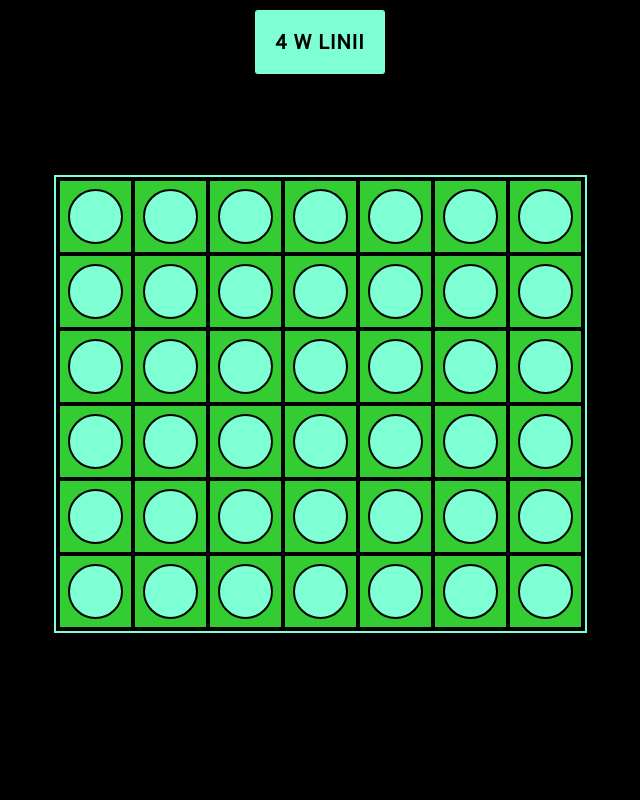
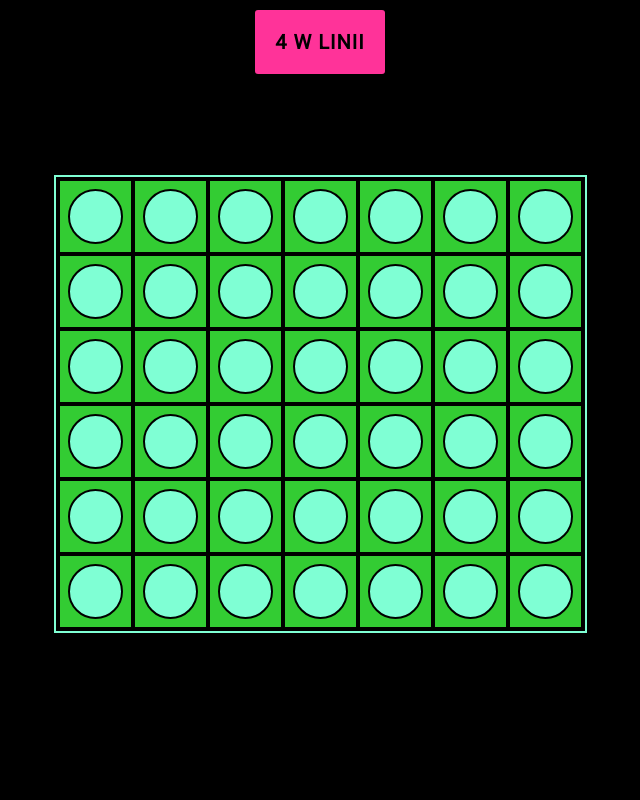
Before and after one commit to framista/play, a PHP site: page / in a window 1280 px wide. Shown: the whole page, without its empty margins (320-960 px from the left). Run offline with PHP 8.4, Linux system fonts and the light colour scheme.

Commit message:
Change color for the next player

```diff
--- a/css/style.css
+++ b/css/style.css
@@ -1,7 +1,8 @@
 :root {
     box-sizing: border-box;
     font-size: 10px;
-    --brown: rgba(0, 0, 0, 0.7);
+    --you: rgb(255, 51, 153);
+    --opponent: rgb(204, 51, 255);
 }
 
 *, ::before, ::after {
@@ -38,7 +39,7 @@ body {
 }
 
 .nav__li--active {
-    background-color: aquamarine;
+    background-color: var(--you);
     color: black;
     font-weight: bold;
 }
@@ -56,6 +57,9 @@ body {
     border: 2px solid aquamarine;
 }
 
+.player{
+    font-size: 15rem;
+}
 .window {
     background-color: rgb(51, 204, 51);
     display: flex;
@@ -70,11 +74,11 @@ body {
 }
 
 .circle--selectedyou {
-    background-color: rgb(255, 51, 153);
+    background-color: var(--you);
 }
 
 .circle--selectedopponent {
-    background-color: rgb(204, 51, 255);
+    background-color: var(--opponent);
 }
 
 .circle--won {
--- a/src/app.js
+++ b/src/app.js
@@ -1,6 +1,7 @@
 const windows = document.querySelectorAll('.window')
 const fourlineBoard = document.querySelector('.fourline')
 const childrenBoard = fourlineBoard.children
+const tab = document.querySelector(".nav__li")
 
 const rowsBoard = 6
 const columnsBoard = 7
@@ -46,7 +47,10 @@ function addChip(e) {
         }
         insertIndex -= columnsBoard
     }
+    const color = player === you ? "#cc33ff" : "#ff3399"
+    tab.style.backgroundColor = color
     player = player === you ? opponent : you
+
 }
 
 function isFinished(position) {
```
